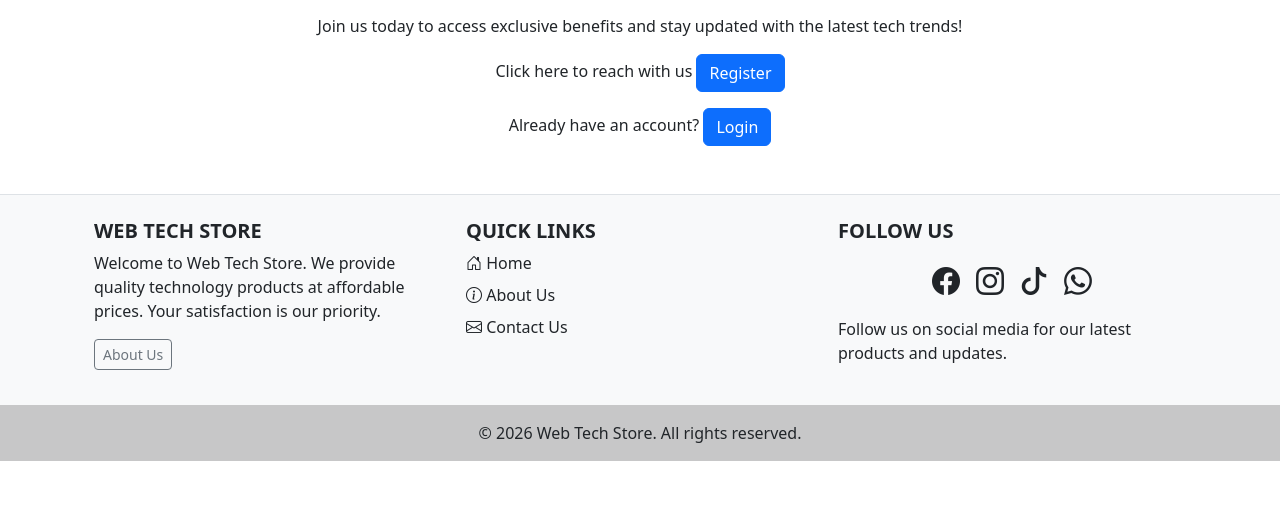
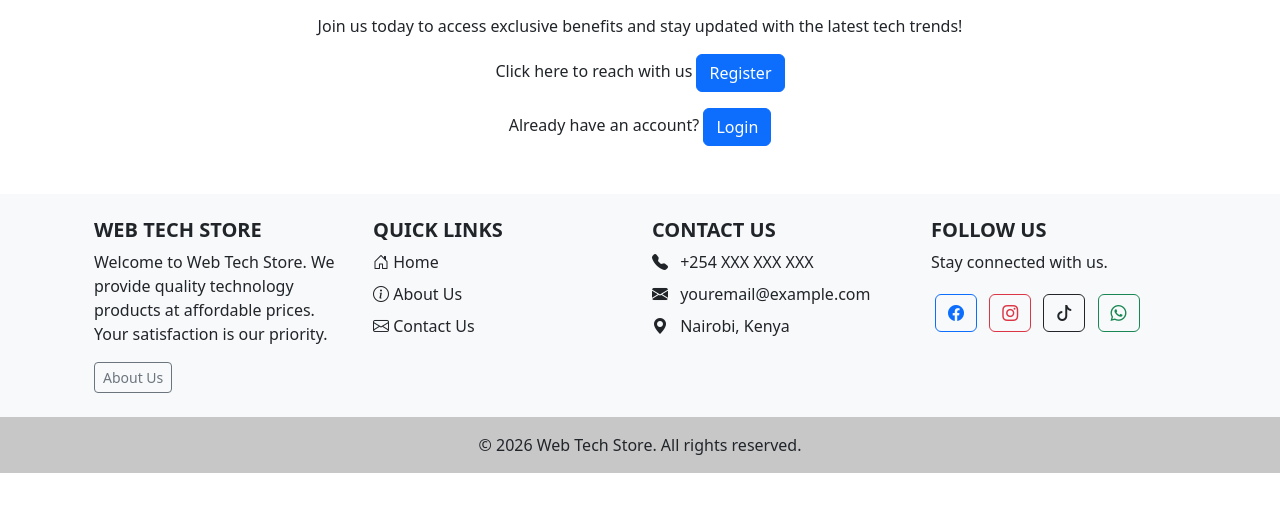
Before and after one commit to Tenshin45/CRUD_PROJECT, a Django app: page /about/ in a window 1280 px wide. Shown: the part 229-741 px from the top of the page. Run offline with Django 5.2, Linux system fonts and the light colour scheme; some libraries are stand-ins or nearby versions.

Commit message:
Web Tech

```diff
--- a/PROJECT/APP/templates/base.html
+++ b/PROJECT/APP/templates/base.html
@@ -5,8 +5,10 @@
     <meta charset="UTF-8">
     <meta name="viewport" content="width=device-width, initial-scale=1.0">
     <title>Web Tech Store</title>
+    <link rel="icon" type="image/png" href="{% static 'images/favicon.png' %}">
     <link rel="stylesheet" href="{% static 'bootstrap/css/bootstrap.min.css' %}">
     <link rel="stylesheet" href="https://cdn.jsdelivr.net/npm/bootstrap-icons@1.13.1/font/bootstrap-icons.min.css">
+
 </head>
 <body>
     <header>
@@ -77,14 +79,18 @@
         {% endblock %}
       </div>
     </main>
-<footer class="bg-body-tertiary text-center text-lg-start mt-5 border-top">
+<footer class="bg-body-tertiary text-center text-lg-start mt-5">
 
     <div class="container p-4">
+
         <div class="row">
 
-      <!-- About Us -->
-      <div class="col-lg-4 col-md-6 mb-4 mb-md-0">
-        <h5 class="text-uppercase fw-bold">Web Tech Store</h5>
+            <!-- ABOUT -->
+            <div class="col-lg-3 col-md-6 mb-4 mb-md-0">
+
+                <h5 class="text-uppercase fw-bold">
+                    Web Tech Store
+                </h5>
 
                 <p>
           Welcome to Web Tech Store. We provide quality technology
@@ -94,11 +100,16 @@
         <a href="{% url 'about' %}" class="btn btn-outline-secondary btn-sm">
           About Us
         </a>
+
             </div>
 
-      <!-- Quick Links -->
-      <div class="col-lg-4 col-md-6 mb-4 mb-md-0">
-        <h5 class="text-uppercase fw-bold">Quick Links</h5>
+
+            <!-- QUICK LINKS -->
+            <div class="col-lg-3 col-md-6 mb-4 mb-md-0">
+
+                <h5 class="text-uppercase fw-bold">
+                    Quick Links
+                </h5>
 
                 <ul class="list-unstyled mb-0">
           <li>
@@ -118,45 +129,93 @@
               <i class="bi bi-envelope"></i> Contact Us
             </a>
           </li>
+          {% if user.is_authenticated %}
+          <li class="mt-2">
+            <a href="{% url 'user_dashboard' %}" class="text-body text-decoration-none">
+              <i class="bi bi-speedometer2"></i> Dashboard
+            </a>
+          </li>
+          {% endif %}
                     </ul>
+
             </div>
 
-      <!-- Social Media -->
-      <div class="col-lg-4 col-md-6 mb-4 mb-md-0">
-        <h5 class="text-uppercase fw-bold">Follow Us</h5>
 
-        <div class="d-flex justify-content-center gap-3 mt-3">
+            <!-- CONTACT -->
+            <div class="col-lg-3 col-md-6 mb-4 mb-md-0">
 
-          <a href="#" class="text-body fs-3" aria-label="Facebook">
+                <h5 class="text-uppercase fw-bold">
+                    Contact Us
+                </h5>
+
+                <p class="mb-2">
+                    <i class="bi bi-telephone-fill me-2"></i>
+                    <a href="tel:+254XXXXXXXXX"
+                       class="text-body text-decoration-none">
+                        +254 XXX XXX XXX
+                    </a>
+                </p>
+
+                <p class="mb-2">
+                    <i class="bi bi-envelope-fill me-2"></i>
+                    <a href="mailto:youremail@example.com"
+                       class="text-body text-decoration-none">
+                        youremail@example.com
+                    </a>
+                </p>
+
+                <p class="mb-0">
+                    <i class="bi bi-geo-alt-fill me-2"></i>
+                    Nairobi, Kenya
+                </p>
+
+            </div>
+
+
+            <!-- SOCIAL MEDIA -->
+            <div class="col-lg-3 col-md-6 mb-4 mb-md-0">
+
+                <h5 class="text-uppercase fw-bold">
+                    Follow Us
+                </h5>
+
+                <p>
+                    Stay connected with us.
+                </p>
+
+                <a href="#"
+                   class="btn btn-outline-primary btn-floating m-1">
                     <i class="bi bi-facebook"></i>
                 </a>
 
-          <a href="#" class="text-body fs-3" aria-label="Instagram">
+                <a href="#"
+                   class="btn btn-outline-danger btn-floating m-1">
                     <i class="bi bi-instagram"></i>
                 </a>
 
-          <a href="#" class="text-body fs-3" aria-label="TikTok">
+                <a href="#"
+                   class="btn btn-outline-dark btn-floating m-1">
                     <i class="bi bi-tiktok"></i>
                 </a>
 
-          <a href="#" class="text-body fs-3" aria-label="WhatsApp">
+                <a href="#"
+                   class="btn btn-outline-success btn-floating m-1">
                     <i class="bi bi-whatsapp"></i>
                 </a>
 
             </div>
 
-        <p class="mt-3">
-          Follow us on social media for our latest products and updates.
-        </p>
         </div>
 
     </div>
-  </div>
 
-  <!-- Copyright -->
+
+    <!-- COPYRIGHT -->
     <div class="text-center p-3"
          style="background-color: rgba(0, 0, 0, 0.2);">
+
         © 2026 Web Tech Store. All rights reserved.
+
     </div>
 
 </footer>
```
Also changed, not shown: PROJECT/APP/static/images/favicon.png (added), PROJECT/APP/static/images/img8.jpeg (added). Lines whose indentation alone changed are shown as unchanged.
